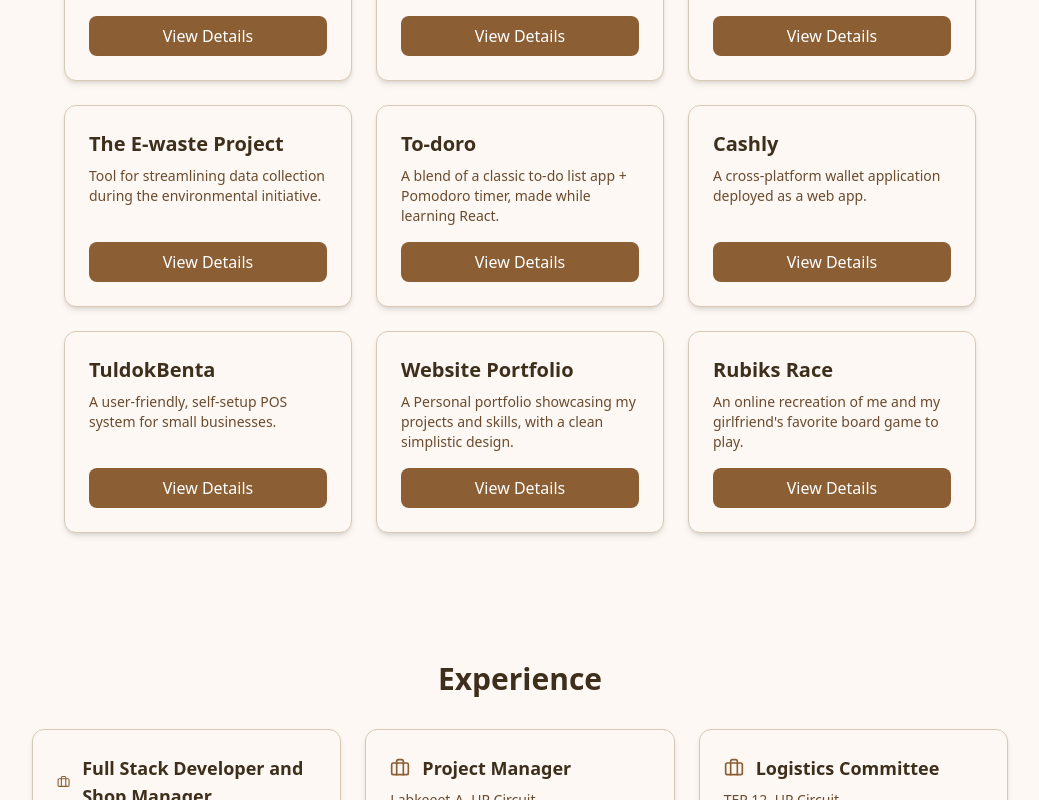
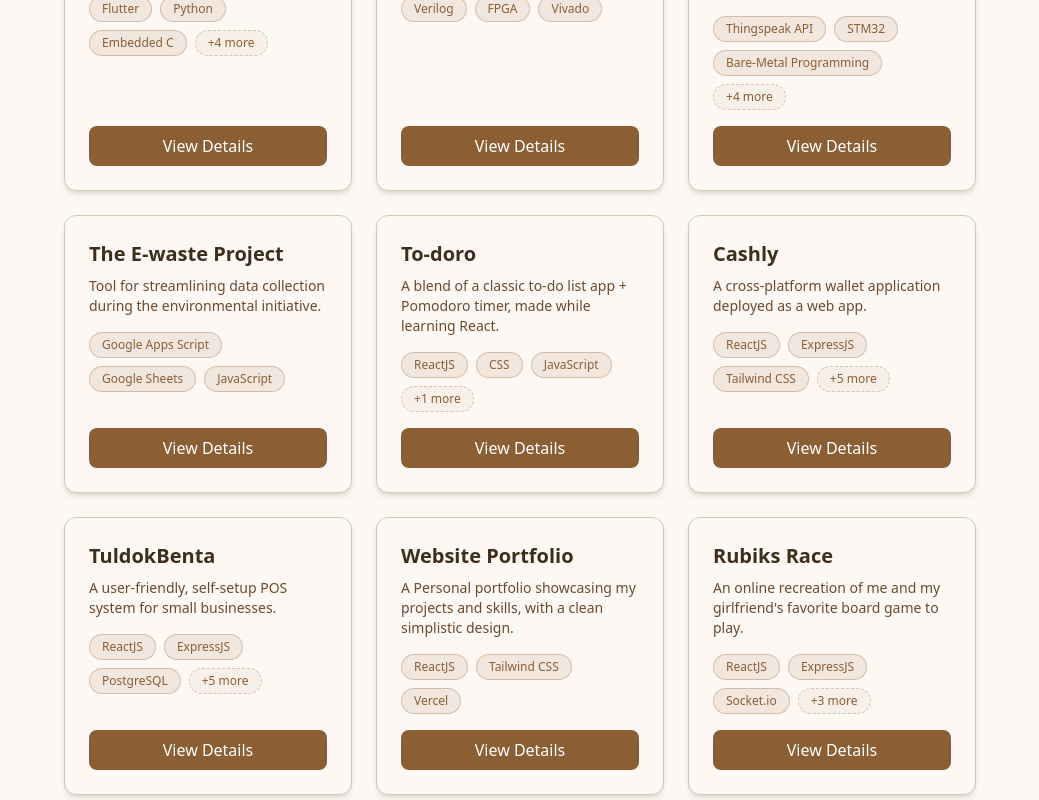
Before and after one commit to lyle0129/lyle-trillanes-portfolio, a React (Vite) app in the folder trillanes-lyle/: page / in a window 1280 px wide. Shown: the part 1160-1960 px from the top of the page, without its empty margins (120-1159 px from the left). Built offline with nearby package versions, Linux system fonts and the light colour scheme.

Commit message:
Added outside techstack chips

```diff
--- a/trillanes-lyle/src/components/Experience.jsx
+++ b/trillanes-lyle/src/components/Experience.jsx
@@ -3,14 +3,14 @@ import { X, Briefcase, ArrowRight } from "lucide-react";
 
 const experiences = [
   {
-    role: "Full Stack Developer and Shop Manager",
+    role: "Freelance Full Stack",
     company: "Spincredible Laundry Shop",
     date: "2024 – Present",
     highlights: [
-      "Developed a POS system deployed as a web application using HTML, CSS, and JavaScript, which is used in the family business to help keep track of daily sales and inventory.",
+      "Developed a POS system (TuldokBenta) deployed as a web application using React, Express, and PostgreSQL, which is used in the family business to help keep track of daily sales and inventory.",
       "Automated laundry shop workflow and maintained operational integrity through streamlined processes.",
-      "Integrated the application into a Google sheet for better tabulation and visualization of data.",
       "Oversee daily shop operations, including closing procedures, cash handling, and contributing to key business decisions.",
+      "Implemented CI/CD pipelines that constantly updates for the ease of use of the Application.",
     ],
   },
   {
--- a/trillanes-lyle/src/components/Projects.jsx
+++ b/trillanes-lyle/src/components/Projects.jsx
@@ -16,16 +16,41 @@ export default function Projects() {
   }, [selectedProject, selectedImage]);
 
   // Close modal on Escape key press
+  // Close modal on Escape key press or browser Back button
   useEffect(() => {
     const handleKeyDown = (e) => {
       if (e.key === "Escape") {
         setSelectedProject(null);
         setSelectedImage(null);
+        // Restore history if modal was opened
+        if (window.history.state?.modalOpen) {
+          window.history.back();
+        }
       }
     };
+
+    const handlePopState = () => {
+      // When user presses the back button
+      if (selectedProject || selectedImage) {
+        setSelectedProject(null);
+        setSelectedImage(null);
+      }
+    };
+
+    // When modal opens, push a new state so Back closes it
+    if (selectedProject || selectedImage) {
+      window.history.pushState({ modalOpen: true }, "");
+    }
+
     window.addEventListener("keydown", handleKeyDown);
-    return () => window.removeEventListener("keydown", handleKeyDown);
-  }, []);
+    window.addEventListener("popstate", handlePopState);
+
+    return () => {
+      window.removeEventListener("keydown", handleKeyDown);
+      window.removeEventListener("popstate", handlePopState);
+    };
+  }, [selectedProject, selectedImage]);
+
 
   return (
     <section id="projects" className="py-16 px-4 sm:px-8">
@@ -45,7 +70,30 @@ export default function Projects() {
             <p className="text-sm text-[#6b4b2f] dark:text-[#d1bfa7] mb-4">
               {project.description}
             </p>
+
+            {/* ✅ Show technologies directly on the card */}
+            {project.technologies?.length > 0 && (
+            <div className="mb-4">
+              <div className="flex flex-wrap gap-2">
+                {project.technologies.slice(0, 3).map((tech, idx) => (
+                  <span
+                    key={idx}
+                    className="px-3 py-1 text-xs rounded-full bg-[#8b5e34]/10 dark:bg-[#d7b693]/10 text-[#8b5e34] dark:text-[#d7b693] border border-[#8b5e34]/30 dark:border-[#d7b693]/30"
+                  >
+                    {tech}
+                  </span>
+                ))}
+                {project.technologies.length > 3 && (
+                  <span className="px-3 py-1 text-xs rounded-full bg-[#8b5e34]/5 text-[#8b5e34] dark:text-[#d7b693] border border-dashed border-[#8b5e34]/30 dark:border-[#d7b693]/30">
+                    +{project.technologies.length - 3} more
+                  </span>
+                )}
               </div>
+            </div>
+          )}
+          </div>
+
+          {/* View Details Button */}
           <button
             onClick={() => setSelectedProject(project)}
             className="mt-auto bg-[#8b5e34] hover:bg-[#704a29] dark:bg-[#d7b693] dark:hover:bg-[#c2a67e] text-white dark:text-[#1c1917] px-4 py-2 rounded-lg transition-colors"
@@ -54,6 +102,7 @@ export default function Projects() {
           </button>
         </div>
       ))}
+
       </div>
 
       {/* Project Details Modal */}
--- a/trillanes-lyle/src/components/data/ProjectsData.js
+++ b/trillanes-lyle/src/components/data/ProjectsData.js
@@ -34,7 +34,7 @@ const projects = [
     doclink: "https://ieeexplore.ieee.org/abstract/document/11175930",
     gitlink: "https://github.com/lyle0129/Auscultawear.git",
     demolink: "",
-    technologies: ["Zephyr RTOS", "C", "Bluetooth Low Energy", "Mic", "IMU (LSM6DSL)", "Flutter", "Python", "Embedded"],
+    technologies: ["Flutter", "Python", "Embedded C", "Bluetooth Low Energy", "Electret Mic (MAX4466)", "IMU (LSM6DSL)", "Zephyr RTOS",],
   },
   {
     title: "LCD Machine Problem",
@@ -54,7 +54,7 @@ const projects = [
     doclink: "",
     gitlink: "https://github.com/lyle0129/Population-Monitoring.git",
     demolink: "https://sites.google.com/up.edu.ph/room-monitoring",
-    technologies: ["Thingspeak API", "STM32", "mmWave Sensor", "PIR Sensor", "Gas Sensor", "C", "Bare-Metal Programming"],
+    technologies: ["Thingspeak API", "STM32", "Bare-Metal Programming", "mmWave Sensor", "PIR Sensor", "Gas Sensor", "Embedded C"],
   },
   {
     title: "The E-waste Project",
@@ -84,7 +84,7 @@ const projects = [
     doclink: "",
     gitlink: "https://github.com/lyle0129/Cashly.git",
     demolink: "https://cashly-web.vercel.app/login",
-    technologies: ["ReactJS", "ExpressJS", "ClerkAuth", "PostgreSQL", "Tailwind CSS", "NeonDB", "Render", "Vercel"],
+    technologies: ["ReactJS", "ExpressJS", "Tailwind CSS", "Clerk Auth", "PostgreSQL", "NeonDB", "Render", "Vercel"],
   },
   {
     title: "TuldokBenta",
@@ -94,7 +94,7 @@ const projects = [
     doclink: "",
     gitlink: "https://github.com/lyle0129/TuldokBenta.git",
     demolink: "https://tuldokbenta-demo.vercel.app",
-    technologies: ["ReactJS", "ExpressJS", "Simple Auth", "PostgreSQL", "Tailwind CSS", "NeonDB", "Render", "Vercel"],
+    technologies: ["ReactJS", "ExpressJS", "PostgreSQL", "Simple Auth", "Tailwind CSS", "NeonDB", "Render", "Vercel"],
   },
   {
     title: "Website Portfolio",
```
Lines whose indentation alone changed are shown as unchanged.
